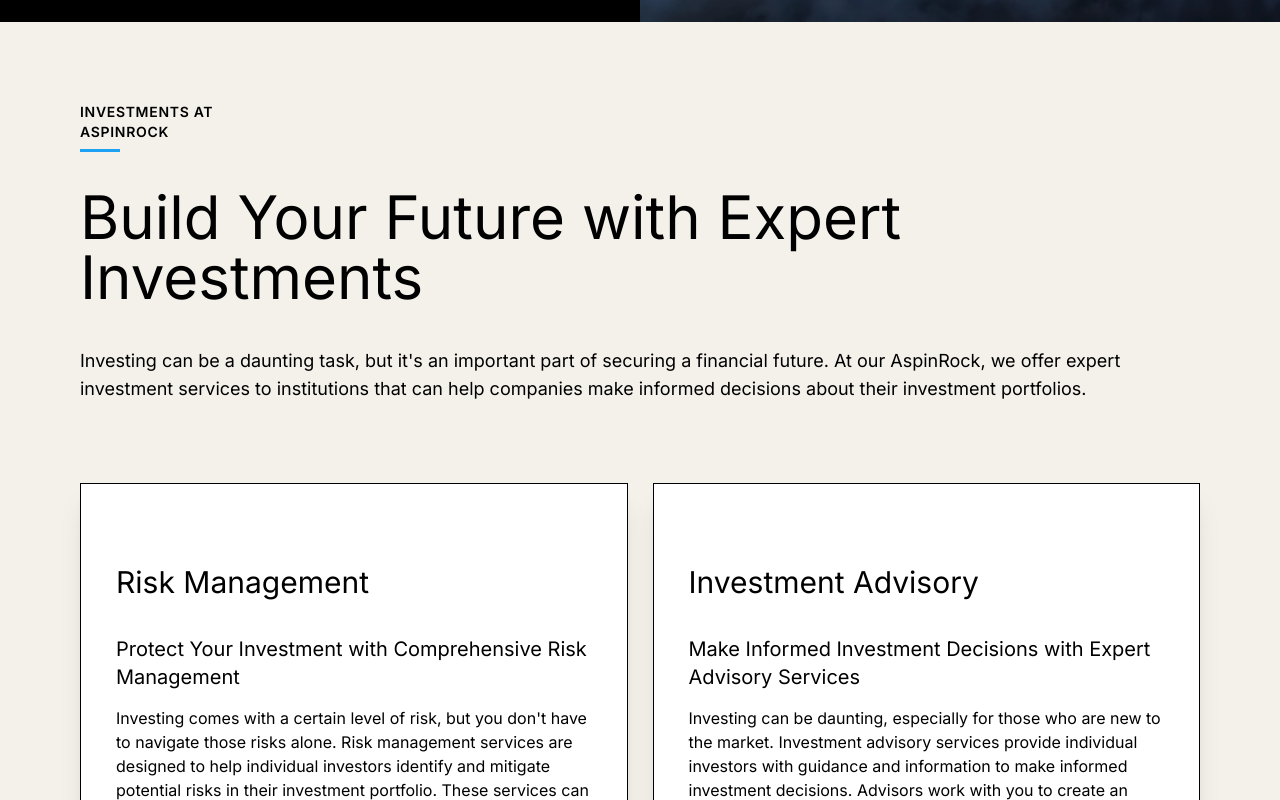
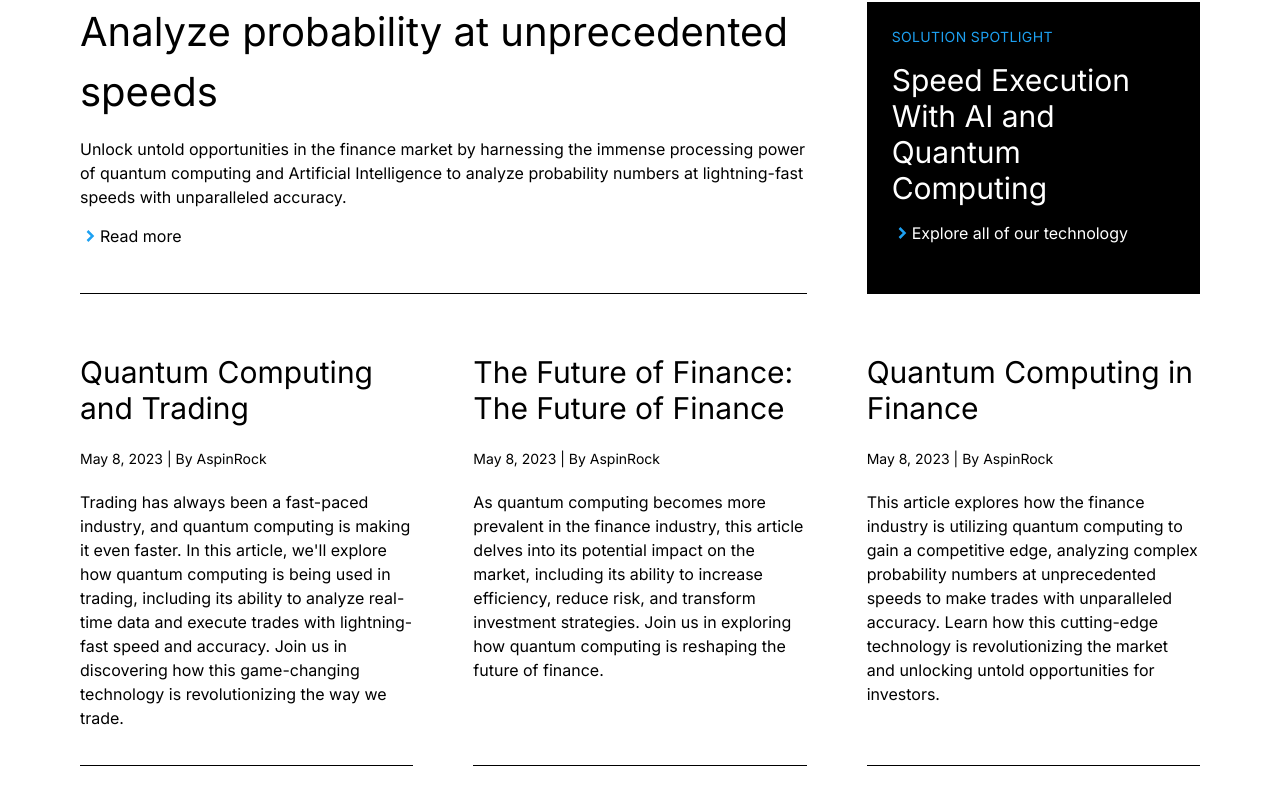
Before and after one commit to bautt-s/aspin-rock, a React (Create React App) app: page /institutional in a window 1280 px wide. Shown: the part 880-1680 px from the top of the page. Built offline with nearby package versions, Linux system fonts and the light colour scheme.

Commit message:
feat: finished the 3 landing pages

```diff
--- a/src/landing-section/advisor-section.tsx
+++ b/src/landing-section/advisor-section.tsx
@@ -34,7 +34,7 @@ const AdvisorSection: React.FC = () => {
 
                 <button className="flex flex-row items-center w-fit mt-[40px] mx-auto md:mx-0">
                     <BiPlusMedical className='text-[#1DA1F2]' />
-                    <span className='ml-[15px] underline'>Learn more about what AspinRock can do </span>
+                    <span className='ml-[15px]'>Learn more about what AspinRock can do </span>
                 </button>
             </div>
 
@@ -71,7 +71,7 @@ const AdvisorSection: React.FC = () => {
 
             <div className='bg-black px-[40px] xl:px-[80px] text-white py-[40px]'>
                 <h1 className='text-3xl'>Subscribe for the latest market insights and trends</h1>
-                <p className='max-w-[60ch] mt-[15px]'>Get the latest on markets from BlackRock thought leaders including our model portfolio managers.</p>
+                <p className='max-w-[60ch] mt-[15px]'>Get the latest info on markets from AspinRock.</p>
 
                 <form className='mt-[25px]'>
                     <div className='grid grid-cols-1 md:grid-cols-2 lg:grid-cols-4 gap-[25px]'>
--- a/src/landing-section/help.tsx
+++ b/src/landing-section/help.tsx
@@ -15,7 +15,7 @@ const HelpSection: React.FC = () => {
 
                 <button className="flex flex-row items-center w-fit mt-[40px]">
                     <BiPlusMedical className='text-[#1DA1F2]' />
-                    <span className='ml-[15px] underline'>Learn more about what AspinRock can do </span>
+                    <span className='ml-[15px]'>Learn more about what AspinRock can do </span>
                 </button>
             </div>
 
--- a/src/landing-section/hero.tsx
+++ b/src/landing-section/hero.tsx
@@ -35,7 +35,7 @@ const gridItemsAdvisor = [
     },
     {
         subtitle: 'Q2 2023 EQUITY MARKET OUTLOOK',
-        title: 'Equity CIO Tony DeSpirito offers 3 ideas for quality amid uncertainty.',
+        title: 'Learn about what the future has to offer.',
         cta: 'Explore the outlook'
     }
 ]
--- /dev/null
+++ b/src/landing-section/inst-links.tsx
@@ -0,0 +1,62 @@
+import { BiSolidChevronRight } from 'react-icons/bi'
+
+const gridItems = [
+    {
+        title: 'Quantum Computing and Trading',
+        date: 'May 8, 2023 | By AspinRock',
+        description: "Trading has always been a fast-paced industry, and quantum computing is making it even faster. In this article, we'll explore how quantum computing is being used in trading, including its ability to analyze real-time data and execute trades with lightning-fast speed and accuracy. Join us in discovering how this game-changing technology is revolutionizing the way we trade."
+    },
+    {
+        title: 'The Future of Finance: The Future of Finance',
+        date: 'May 8, 2023 | By AspinRock',
+        description: 'As quantum computing becomes more prevalent in the finance industry, this article delves into its potential impact on the market, including its ability to increase efficiency, reduce risk, and transform investment strategies. Join us in exploring how quantum computing is reshaping the future of finance.'
+    },
+    {
+        title: 'Quantum Computing in Finance',
+        date: 'May 8, 2023 | By AspinRock',
+        description: 'This article explores how the finance industry is utilizing quantum computing to gain a competitive edge, analyzing complex probability numbers at unprecedented speeds to make trades with unparalleled accuracy. Learn how this cutting-edge technology is revolutionizing the market and unlocking untold opportunities for investors.'
+    }
+]
+
+const InstLinks: React.FC = () => {
+    return (
+        <div className="grid grid-cols-1 md:grid-cols-2 xl:grid-cols-3 px-[40px] lg:px-[80px] py-[80px] gap-[60px]">
+            <div className='border-b border-black pb-[45px] md:col-span-2'>
+                <h1 className='text-[40px]'>Analyze probability at unprecedented speeds</h1>
+
+                <p className='max-w-[90ch] my-[15px]'>
+                    Unlock untold opportunities in the finance market by harnessing the immense processing power of
+                    quantum computing and Artificial Intelligence to analyze probability numbers at lightning-fast speeds with unparalleled accuracy.
+                </p>
+
+                <button className='flex flex-row items-center'>
+                    <BiSolidChevronRight className='text-xl text-[#1DA1F2]' />
+                    <span>Read more</span>
+                </button>
+            </div>
+
+            <div className='bg-black flex flex-col px-[25px] pt-[25px] grow pb-[120px] md:pb-0 justify-center xl:justify-normal lg:pt-0 xl:pt-[25px]'>
+                <span className='tracking-wide text-[#1DA1F2] text-sm'>SOLUTION SPOTLIGHT</span>
+                <h1 className='text-3xl text-white max-w-[25ch] my-[15px]'>Speed Execution With AI and Quantum Computing</h1>
+
+                <button className='flex flex-row items-center'>
+                    <BiSolidChevronRight className='text-xl text-[#1DA1F2]' />
+                    <span className='text-white'>Explore all of our technology</span>
+                </button>
+            </div>
+
+            {gridItems.map((item, index) =>
+                <div className="border-b border-black" key={index}>
+                    <h2 className="text-3xl mb-[20px]">{item.title}</h2>
+                    <span className="text-sm">{item.date}</span>
+
+                    <p className="mt-[20px] mb-[35px]">
+                        {item.description}
+                    </p>
+                </div>
+            )}
+        </div>
+    )
+}
+
+export default InstLinks
--- /dev/null
+++ b/src/landing-section/inst-vision.tsx
@@ -0,0 +1,57 @@
+import { BiSolidChevronRight } from 'react-icons/bi'
+
+const institutionalVision = require('../static/institutional-vision.png')
+
+const InstVision: React.FC = () => {
+    return (
+        <div className="flex flex-col px-[40px] lg:px-[80px] py-[80px]">
+            <div className="flex flex-col-reverse lg:flex-row items-center justify-center">
+                <div className="flex flex-col">
+                    <h1 className='text-[40px]'>The Institutional Vision</h1>
+
+                    <p className='max-w-[60ch] mt-[20px] mb-[25px]'>
+                        At AspinRock, we collaborate with leading experts and utilize quantum computing to provide institutions
+                        with unmatched investment insights and analysis across asset classes, investment strategies, and markets.
+                    </p>
+
+                    <button className='bg-black flex flex-row items-center py-[10px] w-[200px] pr-[25px]'>
+                        <BiSolidChevronRight className='text-xl text-[#1DA1F2] ml-[15px]' />
+                        <span className='text-white mx-auto'>Learn More</span>
+                    </button>
+                </div>
+
+                <img src={institutionalVision} className='ml-auto mb-[25px]' />
+            </div>
+
+            <div className='flex flex-col mt-[60px]'>
+                <h1 className='text-3xl'>Learn More</h1>
+
+                <form className='flex flex-col mt-[40px]'>
+                    <div className='grid grid-cols-2 lg:grid-cols-3 gap-x-[60px] gap-y-[40px]'>
+                        <input className='bg-white border-b border-black' placeholder='First Name *' />
+                        <input className='bg-white border-b border-black' placeholder='Last Name *' />
+                        <input className='bg-white border-b border-black' placeholder='Organization Type *' />
+                        <input className='bg-white border-b border-black' placeholder='Organization *' />
+                        <input className='bg-white border-b border-black' placeholder='Title *' />
+                        <input className='bg-white border-b border-black' placeholder='Business Email *' />
+                        <input className='bg-white border-b border-black' placeholder='Country *' />
+                    </div>
+
+                    <div className='flex flex-col md:flex-row md:items-center mt-[40px] gap-x-[40px]'>
+                        <p className='text-xs'>
+                            By submitting this form, you agree to be contacted by AspinRock.
+                            Any data collected will be processed according to AspinRock’s privacy policy.
+                            You may opt out at any time.
+                        </p>
+
+                        <button className='md:ml-auto bg-black hover:bg-[#131313] text-white px-[25px] py-[10px] transition-colors duration-300 mt-[40px] w-fit'>
+                            Submit
+                        </button>
+                    </div>
+                </form>
+            </div>
+        </div>
+    )
+}
+
+export default InstVision
--- a/src/landing-section/landing-ind.tsx
+++ b/src/landing-section/landing-ind.tsx
@@ -4,6 +4,8 @@ import FutureSection from "./future"
 import HelpSection from "./help"
 import HeroSection from "./hero"
 import HeroInstitutional from "./hero-inst"
+import InstLinks from "./inst-links"
+import InstVision from "./inst-vision"
 import LatestSection from "./latest"
 import NavSection from "./navbar"
 import ProjectionsSection from "./projections"
@@ -22,12 +24,14 @@ const Landing: React.FC<ViewProps> = (props) => {
 
             {view === 'institutional' && <HeroInstitutional />}
             {view !== 'institutional' && <HeroSection view={view} />}
+            {view === 'institutional' && <InstLinks />}
             {view === 'advisor' && <HelpSection />}
             {view !== 'advisor' && <FutureSection />}
             {view !== 'institutional' && <StatementSection />}
             {view === 'advisor' && <AdvisorSection />}
             {view === 'individual' && <ProjectionsSection />}
             {view === 'individual' && <LatestSection />}
+            {view === 'institutional' && <InstVision />}
 
             <FooterSection />
         </div>
--- a/src/landing-section/navbar.tsx
+++ b/src/landing-section/navbar.tsx
@@ -29,14 +29,17 @@ const NavSection: React.FC<ViewProps> = (props) => {
                 </ul>
             </div>
 
+            {view !== 'institutional' &&
                 <div className="bg-black w-full h-[100px] text-white justify-center flex flex-col px-[20px]
                 md:px-[40px] lg:px-[80px] text-center md:text-left">
                     <span className="max-w-[23ch] mx-auto sm:max-w-none sm:mx-0 sm:text-lg">
-                    You are in the AspinRock site for {view} investors.
+                        {view === 'individual' ? 'You are in the AspinRock site for individual investors.'
+                        : 'You are in the AspinRock site for advisors.'}
                     </span>
 
                     <p className="text-xs sm:text-sm mt-[5px] sm:mt-0">Not an {view}? Change your user type above.</p>
                 </div>
+            }
 
             <div className="bg-white w-full sm:h-[70px] flex flex-col sm:flex-row items-center
             px-[20px] md:px-[40px] lg:px-[80px] justify-center md:justify-normal py-[10px] sm:py-0">
```
Also changed, not shown: src/static/institutional-vision.png (added). Lines whose indentation alone changed are shown as unchanged.
